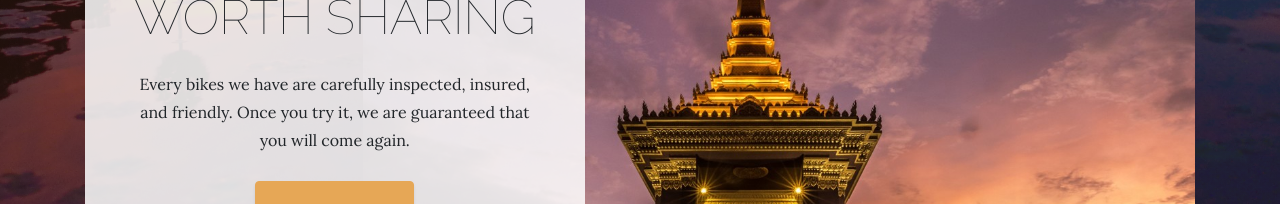
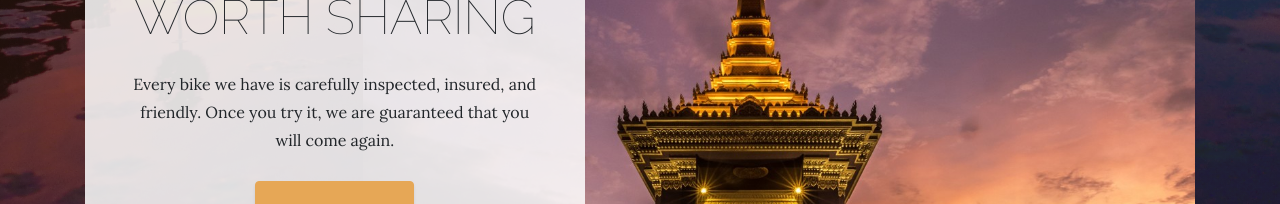
Before and after one commit to Newnewmoto/newnewmoto.github.io, a website: page index.html in a window 1280 px wide. Shown: the part 566-770 px from the top of the page. Drawn offline with Linux system fonts and the light colour scheme.

Commit message:
Update index.html

```diff
--- a/index.html
+++ b/index.html
@@ -66,7 +66,7 @@
               <span class="section-heading-upper">Best Bikes In Town</span>
               <span class="section-heading-lower">Worth Sharing</span>
             </h2>
-            <p class="mb-3">Every bikes we have are carefully inspected, insured, and friendly. Once you try it, we are guaranteed that you will come again.
+            <p class="mb-3">Every bike we have is carefully inspected, insured, and friendly. Once you try it, we are guaranteed that you will come again.
             </p>
             <div class="intro-button mx-auto">
               <a class="btn btn-primary btn-xl" href="mailto:newnewmoto@gmail.com">Email Us Today</a>
```
